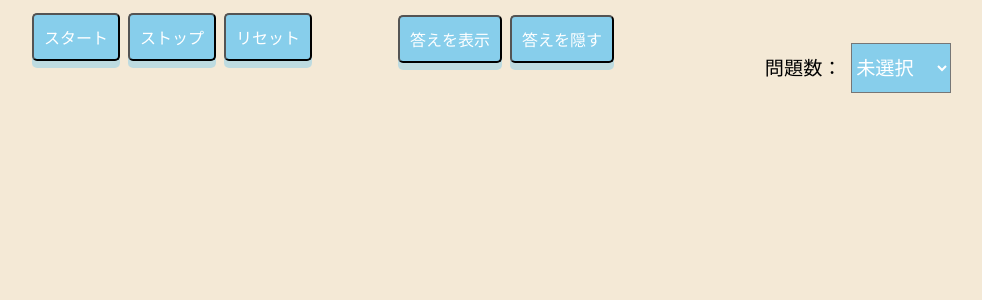
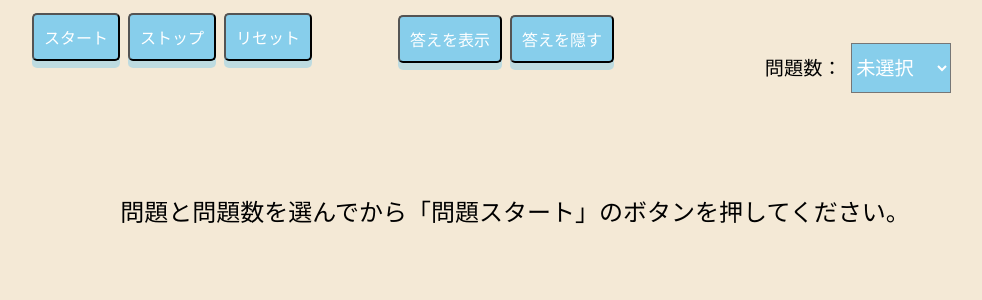
Before and after one commit to pepetts/qs_factory, a PHP site: page / in a window 1280 px wide. Shown: the part 190-490 px from the top of the page, without its empty margins (125-1107 px from the left). Run offline with PHP 8.4, Linux system fonts and the light colour scheme; data that the repository does not hold is empty.

Commit message:
問題選択のバリデーションの追加

```diff
--- a/index.php
+++ b/index.php
@@ -41,7 +41,9 @@
         </div>
       </div>
       <div class="btn_a">
-        <p><input type="submit" value="問題スタート"></p>
+        <p>
+          <input id="q_start_btn" type="submit" value="問題スタート">
+        </p>
           <input type="button" value="答えを表示" id="show_answer" class="btn">
           <input type="button" value="答えを隠す" id="hide_answer" class="btn">
       </div>
@@ -49,6 +51,9 @@
   </div>
 
 <?php
+  if(empty($_POST["which"]) || empty($_POST["count"])){
+    echo "<p class='message'>問題と問題数を選んでから「問題スタート」のボタンを押してください。</p>";
+  }
 
   if($_POST["which"] == "add"){
     add($_POST["count"]);
--- a/main.js
+++ b/main.js
@@ -1,4 +1,5 @@
 $(function(){
+
   $("#show_answer").click(function(){
     $(".answer").show();
   });
--- a/style.css
+++ b/style.css
@@ -7,7 +7,10 @@
 .disable{
   pointer-events: none;
 }
-
+.message{
+  text-align:center;
+  font-size:1.5rem;
+}
 
 
 body{
@@ -29,6 +32,7 @@ h1{
   color:#87CEEB;
   margin-bottom:50px;
 }
+
 .btn{
   box-shadow: 0px 7px 0px rgba(135,206,235,0.5);
   border-radius:7px;
```
Lines whose indentation alone changed are shown as unchanged.
